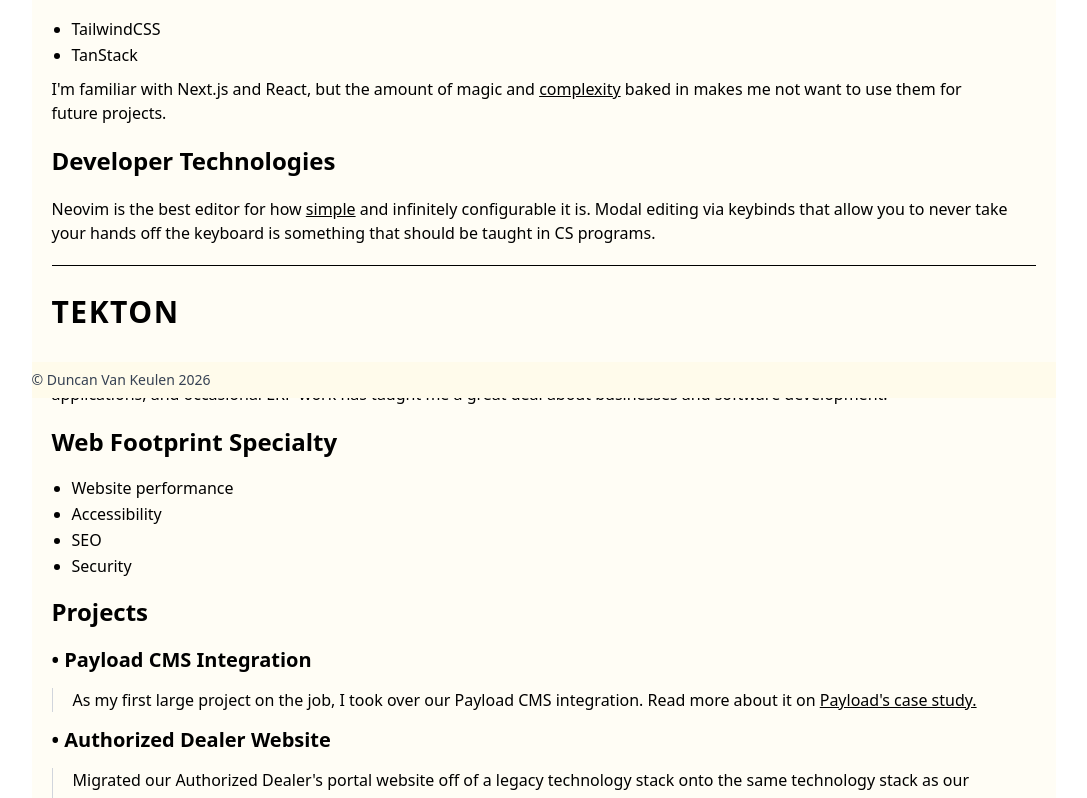
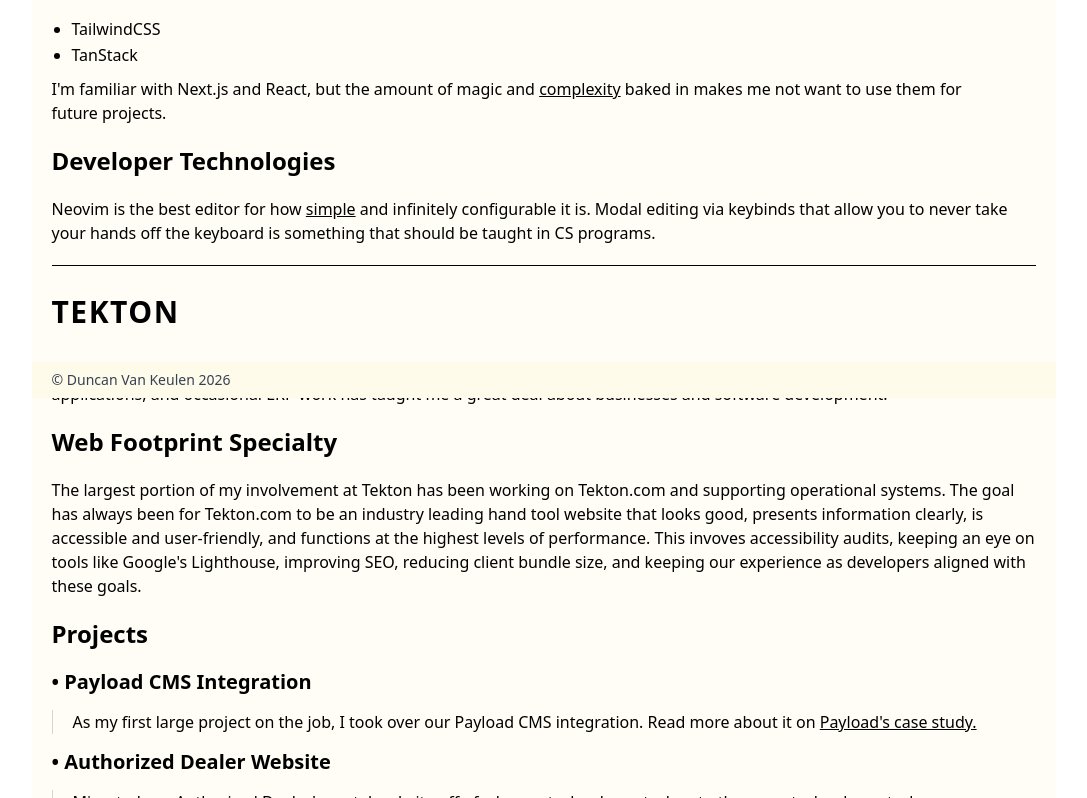
Before and after one commit to TheDunco/personal-site-fundamentals, a website: page public/work.html in a window 1280 px wide. Shown: the part 402-1200 px from the top of the page, without its empty margins (89-1176 px from the left). Drawn offline with Linux system fonts and the light colour scheme.

Commit message:
Small style tweaks

```diff
--- a/public/components.js
+++ b/public/components.js
@@ -14,7 +14,7 @@
 
 class FooterComponent extends HTMLElement {
   connectedCallback() {
-    this.innerHTML = `<footer class="text-sm text-gray-700 bg-amber-50 py-2 w-full">
+    this.innerHTML = `<footer class="text-sm pl-5 text-gray-700 bg-amber-50 py-2 w-full">
       &#169; Duncan Van Keulen ${new Date().getFullYear()}
     </footer>`
     this.classList = `${this.classList} sticky bottom-0`
--- a/public/work.html
+++ b/public/work.html
@@ -41,12 +41,7 @@
       <h2 class="tracking-wider">TEKTON</h2>
       <p>A Michigan-local hand tool company that embraces <a href="/blog/simplicity">simplicity</a> and function. Working on their website, <a href="https://www.tekton.com" class="cursor-alias" target="_blank">tekton.com</a>, internal applications, and occasional ERP work has taught me a great deal about businesses and software development.</p>
       <h3>Web Footprint Specialty</h3>
-      <ul>
-        <li>Website performance</li>
-        <li>Accessibility</li>
-        <li>SEO</li>
-        <li>Security</li>
-      </ul>
+      <p>The largest portion of my involvement at Tekton has been working on Tekton.com and supporting operational systems. The goal has always been for Tekton.com to be an industry leading hand tool website that looks good, presents information clearly, is accessible and user-friendly, and functions at the highest levels of performance. This invoves accessibility audits, keeping an eye on tools like Google's Lighthouse, improving SEO, reducing client bundle size, and keeping our experience as developers aligned with these goals.</p>
       <h3>Projects</h3>
       <h4>&bull; Payload CMS Integration</h4>
       <p class="ident">
```
Also changed, not shown: public/blog/index.html (+1 -1 lines), public/output.css.
